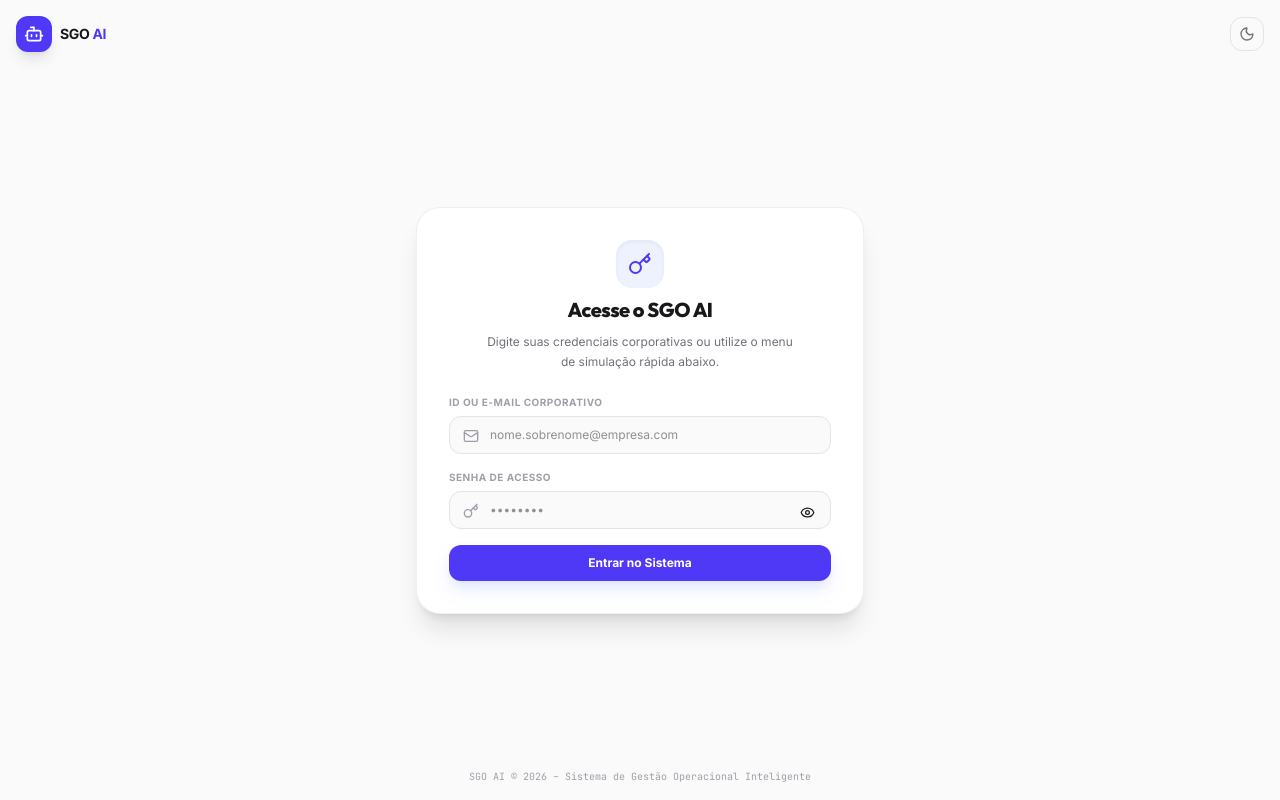
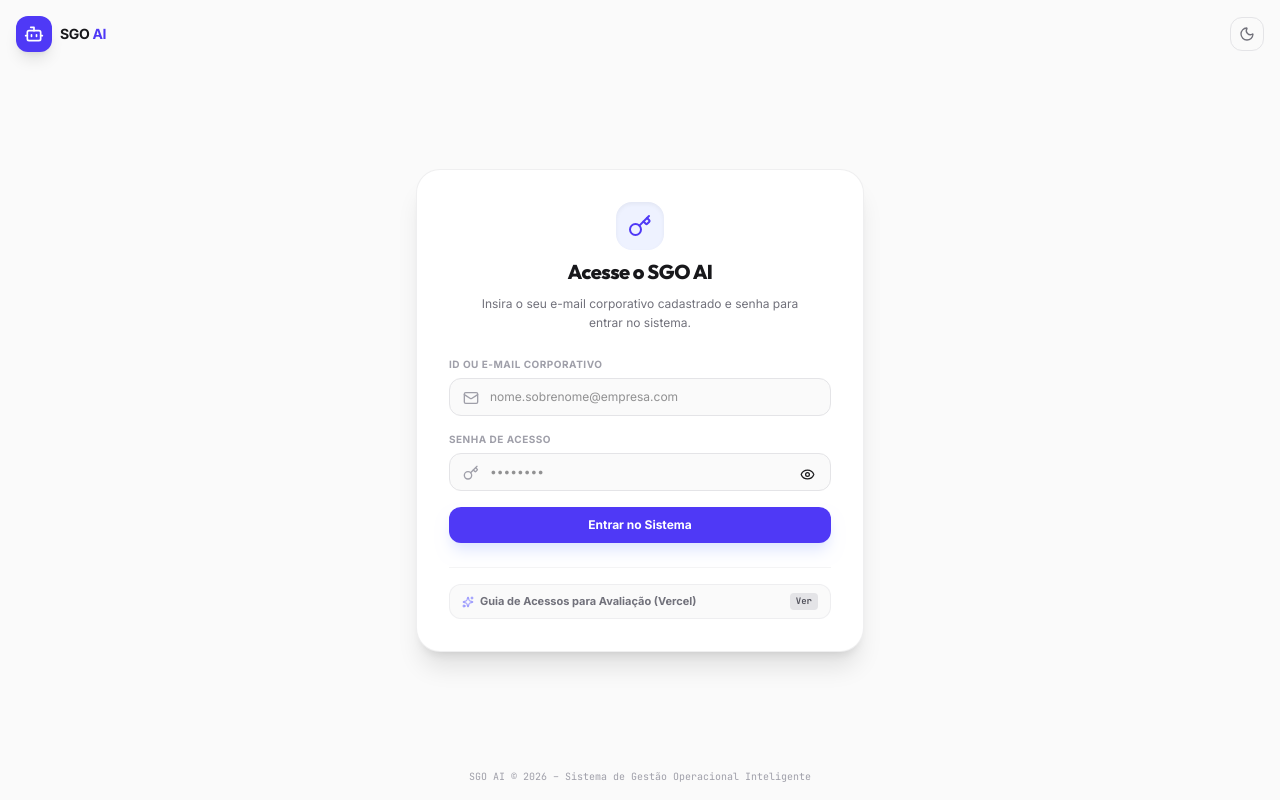
Before and after one commit to LUCASSANTOS337/SGO-AI, a React (Vite) app: page / in a window 1280 px wide. Built offline with nearby package versions, Linux system fonts and the light colour scheme.

Commit message:
refactor: update login flow and UI text
Simplify user identification logic and refine login screen instructions for better clarity.

```diff
--- a/src/components/LoginScreen.tsx
+++ b/src/components/LoginScreen.tsx
@@ -14,6 +14,8 @@ export function LoginScreen({ users, onLogin, themeMode, toggleTheme }: LoginScr
   const [password, setPassword] = useState('');
   const [showPassword, setShowPassword] = useState(false);
   const [errorMsg, setErrorMsg] = useState<string | null>(null);
+
+  const [showGuide, setShowGuide] = useState(false);
 
   const handleSubmit = (e: React.FormEvent) => {
     e.preventDefault();
@@ -41,9 +43,10 @@ export function LoginScreen({ users, onLogin, themeMode, toggleTheme }: LoginScr
     }
   };
 
-  const handleQuickLogin = (user: UserType) => {
-    setEmail(user.email);
-    setPassword(user.senha || '123');
+  const autofillUser = (userEmail: string) => {
+    setEmail(userEmail);
+    const found = users.find(u => u.email.trim().toLowerCase() === userEmail.trim().toLowerCase());
+    setPassword(found?.senha || '123');
     setErrorMsg(null);
   };
 
@@ -79,7 +82,7 @@ export function LoginScreen({ users, onLogin, themeMode, toggleTheme }: LoginScr
             </div>
             <h2 className="text-xl font-black tracking-tight text-zinc-900 dark:text-white">Acesse o SGO AI</h2>
             <p className="text-xs text-zinc-500 dark:text-zinc-400 max-w-xs mx-auto leading-relaxed">
-              Digite suas credenciais corporativas ou utilize o menu de simulação rápida abaixo.
+              Insira o seu e-mail corporativo cadastrado e senha para entrar no sistema.
             </p>
           </div>
 
@@ -147,6 +150,68 @@ export function LoginScreen({ users, onLogin, themeMode, toggleTheme }: LoginScr
             </button>
           </form>
 
+          {/* Collapsible Demo Credentials Helper specifically optimized for Vercel testers */}
+          <div className="border-t border-zinc-100 dark:border-zinc-850 pt-4 space-y-2 select-none">
+            <button
+              type="button"
+              onClick={() => setShowGuide(!showGuide)}
+              className="w-full flex items-center justify-between px-3 py-2 bg-zinc-50 dark:bg-zinc-950/40 hover:bg-zinc-100 dark:hover:bg-zinc-850 border border-zinc-200/50 dark:border-zinc-850 rounded-xl transition text-[11px] font-bold text-zinc-500 dark:text-zinc-400 cursor-pointer"
+            >
+              <span className="flex items-center gap-1.5">
+                <Sparkles size={12} className="text-indigo-500 animate-pulse" />
+                Guia de Acessos para Avaliação (Vercel)
+              </span>
+              <span className="text-[9px] px-1.5 py-0.5 bg-zinc-200 dark:bg-zinc-800 rounded text-zinc-600 dark:text-zinc-300 font-mono">
+                {showGuide ? 'Fechar' : 'Ver'}
+              </span>
+            </button>
+
+            {showGuide && (
+              <div className="p-3 bg-zinc-50/50 dark:bg-zinc-950/20 border border-dashed border-zinc-200 dark:border-zinc-850 rounded-xl space-y-2 animate-fade-in">
+                <p className="text-[10px] text-zinc-450 dark:text-zinc-400 font-sans leading-relaxed text-center pb-1">
+                  Clique em um perfil para preencher os dados de acesso automaticamente:
+                </p>
+                <div className="grid grid-cols-1 gap-1.5">
+                  <button
+                    type="button"
+                    onClick={() => autofillUser('lucas.alves@empresa.com')}
+                    className="w-full p-2 text-left bg-white dark:bg-zinc-900 hover:bg-indigo-50/40 dark:hover:bg-indigo-950/20 border border-zinc-200/70 dark:border-zinc-800 rounded-lg transition-all text-[10px] cursor-pointer flex items-center justify-between"
+                  >
+                    <div>
+                      <div className="font-extrabold text-zinc-800 dark:text-zinc-200">Lucas Alves (Admin)</div>
+                      <div className="text-[9px] text-zinc-450 dark:text-zinc-500 font-mono">lucas.alves@empresa.com</div>
+                    </div>
+                    <span className="text-[9px] text-indigo-600 dark:text-indigo-400 font-black tracking-wider uppercase">ADMIN</span>
+                  </button>
+
+                  <button
+                    type="button"
+                    onClick={() => autofillUser('ila.ramos@empresa.com')}
+                    className="w-full p-2 text-left bg-white dark:bg-zinc-900 hover:bg-indigo-50/40 dark:hover:bg-indigo-950/20 border border-zinc-200/70 dark:border-zinc-800 rounded-lg transition-all text-[10px] cursor-pointer flex items-center justify-between"
+                  >
+                    <div>
+                      <div className="font-extrabold text-zinc-800 dark:text-zinc-200">Ila Ramos (Coordenação)</div>
+                      <div className="text-[9px] text-zinc-450 dark:text-zinc-500 font-mono">ila.ramos@empresa.com</div>
+                    </div>
+                    <span className="text-[9px] text-teal-600 dark:text-teal-400 font-black tracking-wider uppercase">COORD</span>
+                  </button>
+
+                  <button
+                    type="button"
+                    onClick={() => autofillUser('leandro.menezes@asfeb.org.br')}
+                    className="w-full p-2 text-left bg-white dark:bg-zinc-900 hover:bg-indigo-50/40 dark:hover:bg-indigo-950/20 border border-zinc-200/70 dark:border-zinc-800 rounded-lg transition-all text-[10px] cursor-pointer flex items-center justify-between"
+                  >
+                    <div>
+                      <div className="font-extrabold text-zinc-800 dark:text-zinc-200">Leandro Menezes (Colaborador)</div>
+                      <div className="text-[9px] text-zinc-450 dark:text-zinc-500 font-mono">leandro.menezes@asfeb.org.br</div>
+                    </div>
+                    <span className="text-[9px] text-purple-600 dark:text-purple-400 font-black tracking-wider uppercase">COLAB</span>
+                  </button>
+                </div>
+              </div>
+            )}
+          </div>
+
 
 
         </div>
```
